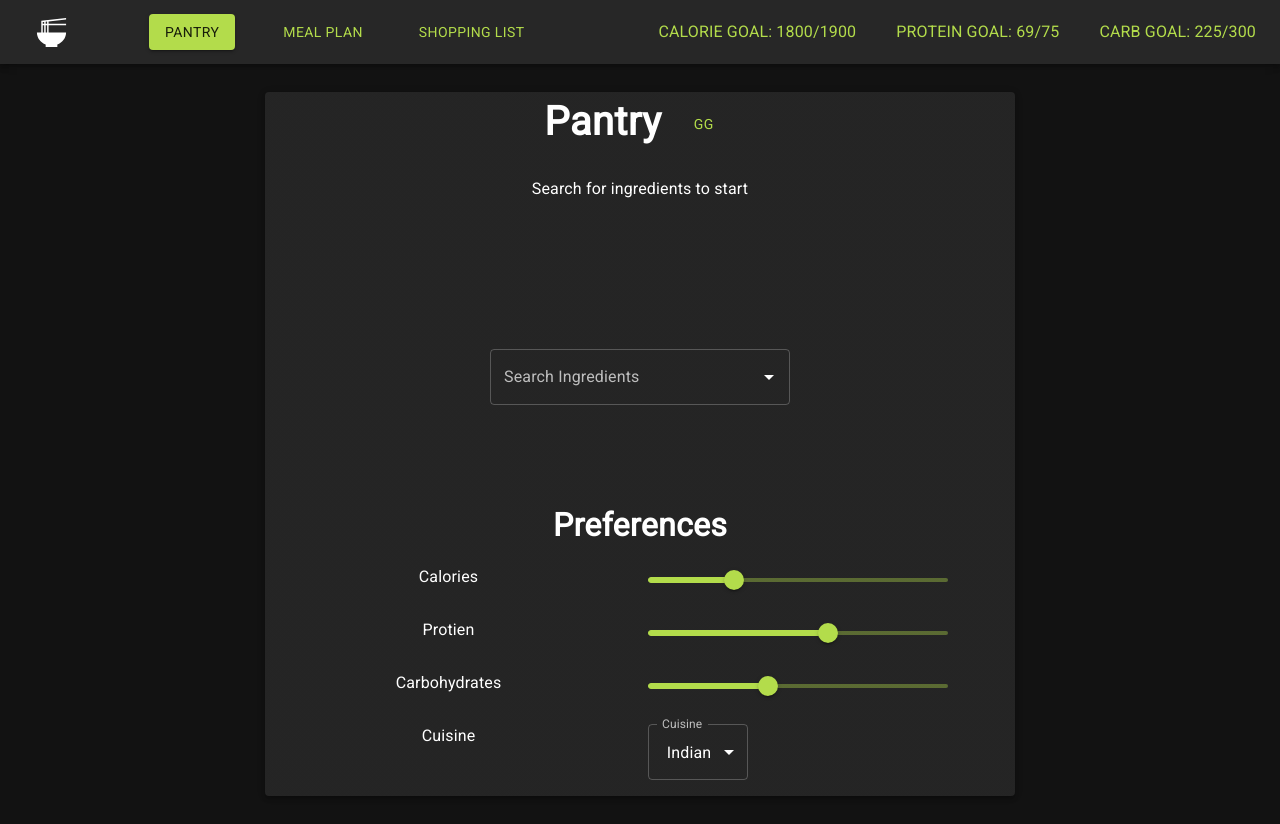
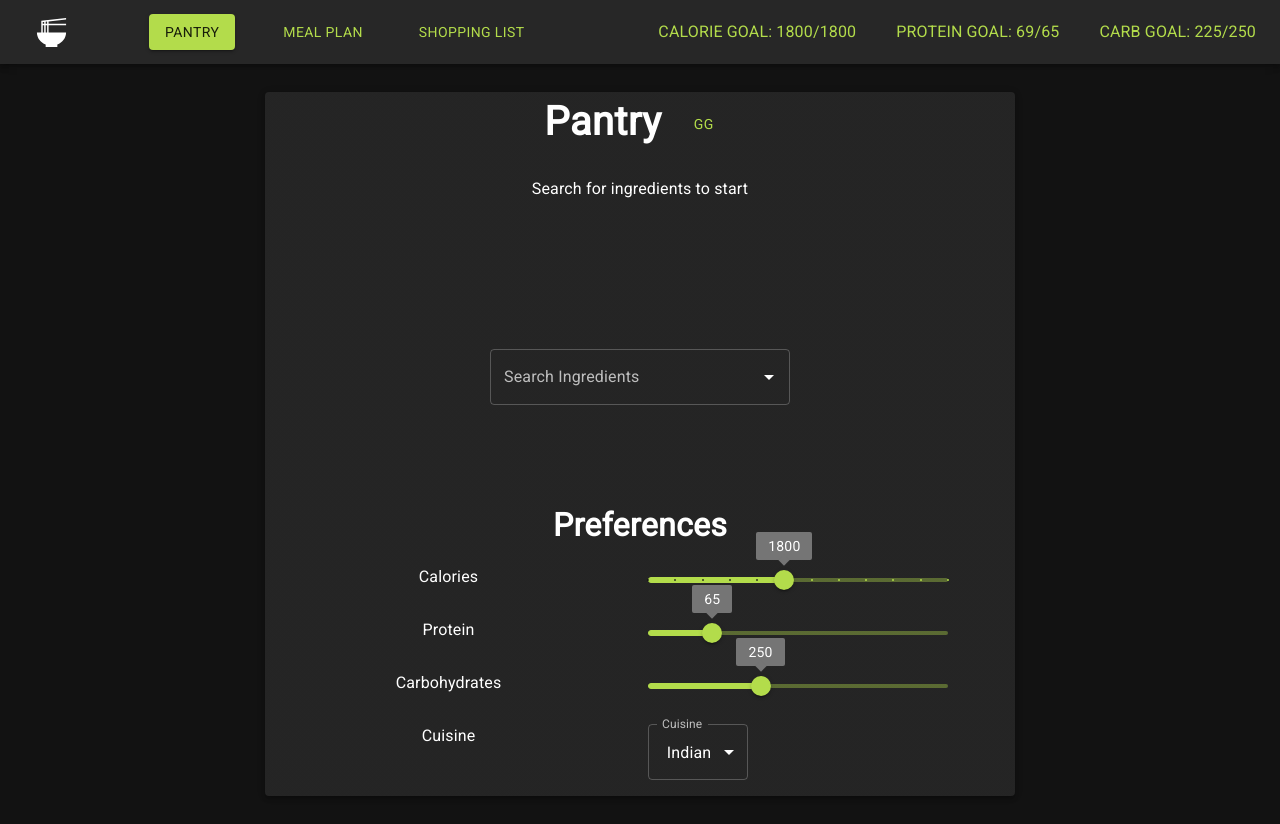
Before and after one commit to Parth576/sunhacks, a React (Vite) app: page / in a window 1280 px wide. Built offline with nearby package versions, Linux system fonts and the light colour scheme.

Commit message:
Handle goal changes.

```diff
--- a/src/App.jsx
+++ b/src/App.jsx
@@ -38,6 +38,10 @@ function App() {
   let location = useLocation();
   const [pantry, setPantry] = useState({});
   const [shopItem, setCart] = useState({});
+
+  const [calorieG, setCaloriesG] = useState(1800);
+  const [proteinG, setProteinG] = useState(65);
+  const [carbG, setCarbG] = useState(250);
 
     function updatePantry(newVal, quantity) {
         if (newVal === null) return;
@@ -110,17 +114,19 @@ function App() {
             <Link to='/list'><Button variant={location.pathname === '/list' ? 'contained':"text"}>Shopping List</Button></Link>
           </Typography>
           <Box sx={{ flexGrow: 1 }} />
-          <Typography component="div" sx={{ marginLeft: 5, color: "#B3DC4B"}}> CALORIE GOAL: 1800/1900
+          <Typography component="div" sx={{ marginLeft: 5, color: "#B3DC4B"}}> CALORIE GOAL: 1800/{calorieG}
           </Typography>
-          <Typography  component="div" sx={{ marginLeft: 5, color: "#B3DC4B" }}> PROTEIN GOAL: 69/75
+          <Typography  component="div" sx={{ marginLeft: 5, color: "#B3DC4B" }}> PROTEIN GOAL: 69/{proteinG}
           </Typography>
-          <Typography  component="div" sx={{ marginLeft: 5, color: "#B3DC4B" }}> CARB GOAL: 225/300
+          <Typography  component="div" sx={{ marginLeft: 5, color: "#B3DC4B" }}> CARB GOAL: 225/{carbG}
           </Typography>
         </Toolbar>
       </AppBar>
       <div>
         <Routes>
-          <Route path='/' element={<Pantry setPantry={setPantry} pantry={pantry} updatePantry={updatePantry} deleteFromPantry={deleteFromPantry} addToShoppingCart={addToShoppingCart} />}/>
+          <Route path='/' element={<Pantry
+          setPantry={setPantry} pantry={pantry} updatePantry={updatePantry} deleteFromPantry={deleteFromPantry} addToShoppingCart={addToShoppingCart}
+          calorieG={calorieG} setCaloriesG={setCaloriesG} proteinG={proteinG} setProteinG={setProteinG} carbG={carbG} setCarbG={setCarbG} />}/>
           <Route path='/meals' element={<MealPlans pantry={pantry}/>}/>
           <Route path='/list' element={<ShoppingList shopItem={shopItem} addToShoppingCart={addToShoppingCart} deleteFromCart={deleteFromCart}/>}/>
         </Routes>
--- a/src/components/Pantry.jsx
+++ b/src/components/Pantry.jsx
@@ -26,7 +26,7 @@ import Select from '@mui/material/Select';
 
 
 
-function Pantry({ pantry, updatePantry, deleteFromPantry, addToShoppingCart, setPantry }) {
+function Pantry({ pantry, updatePantry, deleteFromPantry, addToShoppingCart, setPantry, calorieG, setCaloriesG, proteinG, setProteinG, carbG, setCarbG}) {
     const [openSnackbar, setOpenSnackbar] = useState(false);
     const [snackbarMessage, setSnackbarMessage] = useState('');
 
@@ -146,16 +146,16 @@ const handleSnackbarClose = () => {
                     <Grid item xs={6}>
                     <Box sx={{ width: 300 }}>
 
-                    <Slider min={1300}   max={2000} defaultValue={1500} aria-label="Default" valueLabelDisplay="auto" />
+                    <Slider min={1300} max={2400} value={calorieG} onChange={(e)=>{setCaloriesG(e.target.value)}} aria-label="Default" marks step={100} valueLabelDisplay="on" />
                     </Box>
                     </Grid>
                     <Grid item xs={6}>
-                        Protien
+                        Protein
                     </Grid>
                     <Grid item xs={6}>
                     <Box sx={{ width: 300 }}>
 
-                    <Slider  min={50}   max={100} defaultValue={80} aria-label="Default" valueLabelDisplay="auto" />
+                    <Slider  min={50}   max={120} value={proteinG} onChange={(e)=>{setProteinG(e.target.value)}} aria-label="Default" step={10} valueLabelDisplay="on" />
                     </Box>
                     </Grid>
                     <Grid item xs={6}>
@@ -164,7 +164,7 @@ const handleSnackbarClose = () => {
                     <Grid item xs={6}>
                     <Box sx={{ width: 300 }}>
 
-                    <Slider  min={80}   max={180} defaultValue={120} aria-label="Default" valueLabelDisplay="auto" />
+                    <Slider  min={160}   max={400} value={carbG} onChange={(e)=>{setCarbG(e.target.value)}} aria-label="Default" step={20} valueLabelDisplay="on" />
                     </Box>
                     </Grid>
                     <Grid item xs={6}>
```
